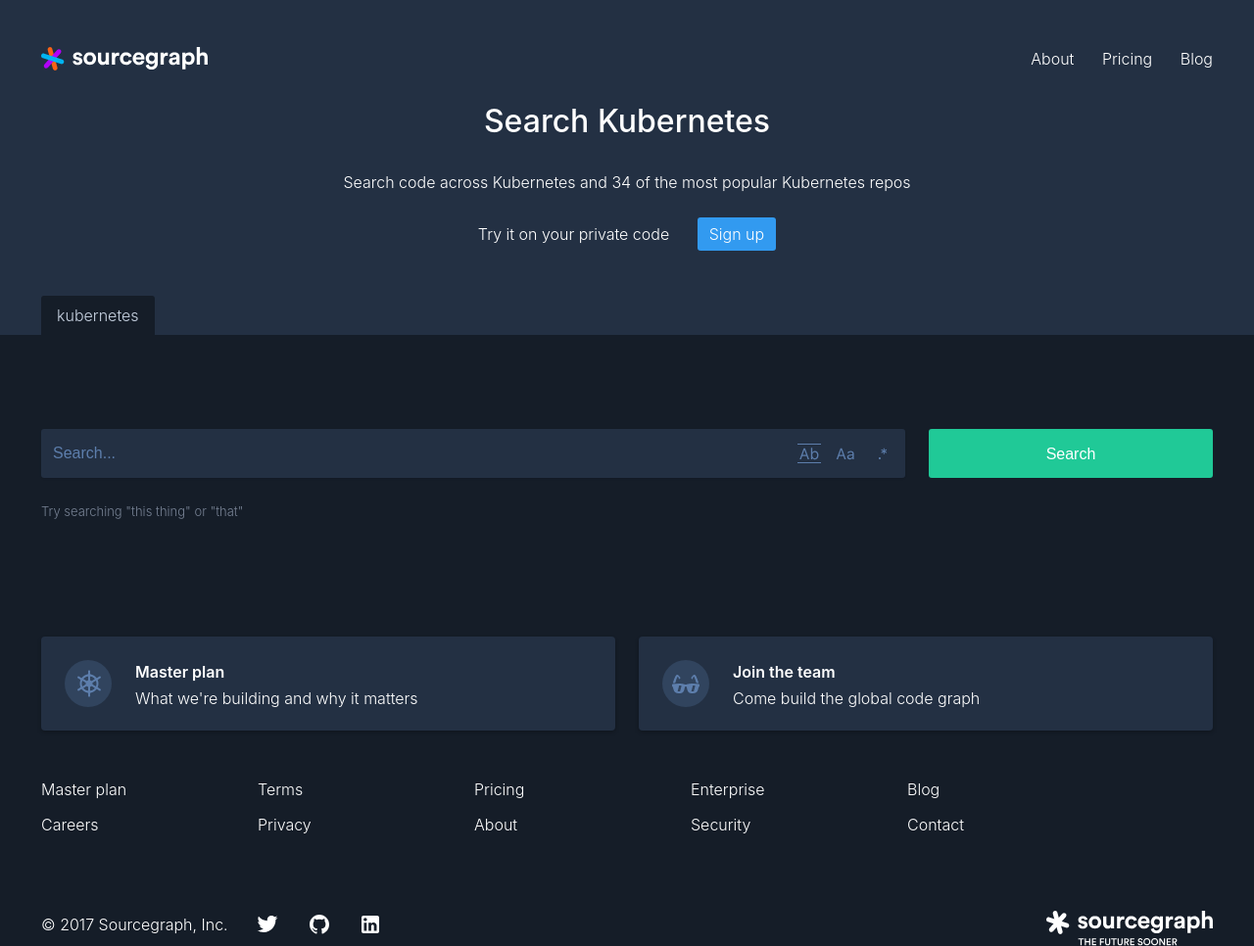
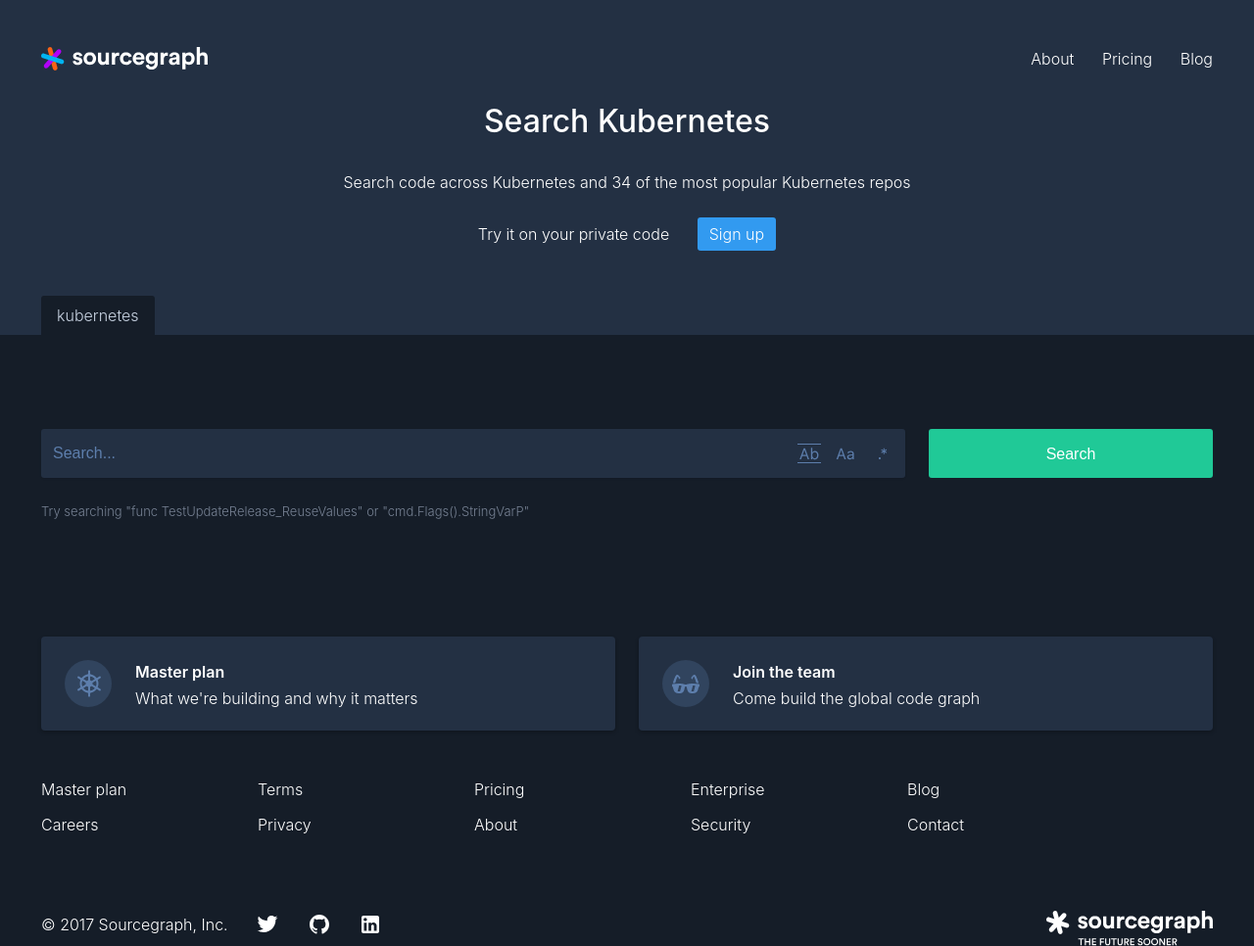
Before and after one commit to hdrhbbu1/sourcegraph.github.io, a Jekyll site: the page built from in/search/kubernetes.md, in a window 1280 px wide. Shown: the whole page at 98% size. Built offline with Jekyll 4.4.1, drawn with Linux system fonts in a browser that asks for light colours.

Commit message:
better samples

```diff
--- a/in/search/kubernetes.md
+++ b/in/search/kubernetes.md
@@ -19,7 +19,7 @@
     <input type="submit" value="Search" id="search_submit" />
     <input type="hidden" id="navigation" name="submit" value="" />
 </form>
-<span class="search-help">Try searching &quot;this thing&quot; or &quot;that&quot;</span>
+<span class="search-help">Try searching &quot;func TestUpdateRelease_ReuseValues&quot; or &quot;cmd.Flags().StringVarP&quot;</span>
 
 <script type="text/javascript">
 
```
Also changed, not shown: 1 other file.
